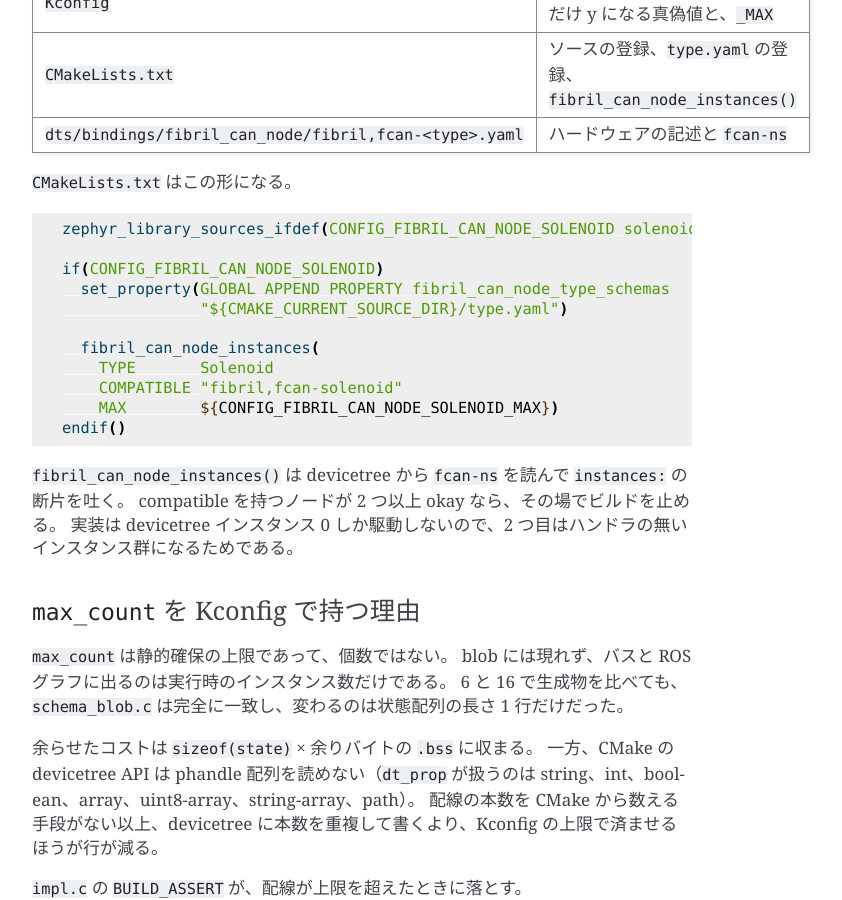
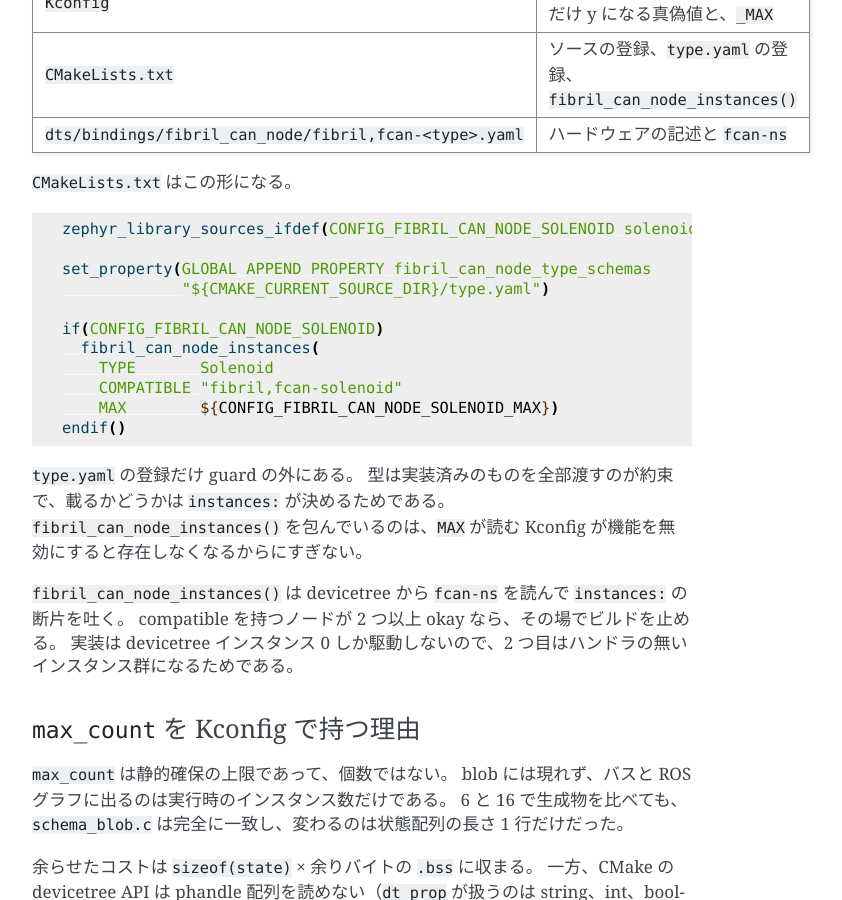
Before and after one commit to ForteFibre/fibril_zephyr, a Sphinx documentation site: the page built from doc/apps.md, in a window 1280 px wide and 900 px high, scrolled down 2915 px. Shown: the whole window, without its empty margins (388-1230 px from the left). Built offline with Sphinx 7.4.7, drawn with Linux system fonts in a browser that asks for light colours.

Commit message:
fix(lib/fibril_can_node): type.yaml の登録を devicetree の有無から切り離す
instances の生成を入れたとき、型スキーマの登録まで一緒に guard の中へ
入れてしまった。型は実装済みのものを全部渡し、参照されないものは codegen
が落とすという約束なので、ここで絞ると何が載るかを決める場所がまた 2 つに
なる。guard が要るのは MAX が読む Kconfig のためだけである。

Co-Authored-By: Claude Opus 5 (1M context) <noreply@anthropic.com>

````diff
--- a/doc/apps.md
+++ b/doc/apps.md
@@ -120,16 +120,20 @@ schema はロボット 1 台の役割を述べるもので、基板 1 枚を述
 ```cmake
 zephyr_library_sources_ifdef(CONFIG_FIBRIL_CAN_NODE_SOLENOID solenoid.c)
 
+set_property(GLOBAL APPEND PROPERTY fibril_can_node_type_schemas
+             "${CMAKE_CURRENT_SOURCE_DIR}/type.yaml")
+
 if(CONFIG_FIBRIL_CAN_NODE_SOLENOID)
-  set_property(GLOBAL APPEND PROPERTY fibril_can_node_type_schemas
-               "${CMAKE_CURRENT_SOURCE_DIR}/type.yaml")
-
   fibril_can_node_instances(
     TYPE       Solenoid
     COMPATIBLE "fibril,fcan-solenoid"
     MAX        ${CONFIG_FIBRIL_CAN_NODE_SOLENOID_MAX})
 endif()
 ```
+
+`type.yaml` の登録だけ guard の外にある。
+型は実装済みのものを全部渡すのが約束で、載るかどうかは `instances:` が決めるためである。
+`fibril_can_node_instances()` を包んでいるのは、`MAX` が読む Kconfig が機能を無効にすると存在しなくなるからにすぎない。
 
 `fibril_can_node_instances()` は devicetree から `fcan-ns` を読んで `instances:` の断片を吐く。
 compatible を持つノードが 2 つ以上 okay なら、その場でビルドを止める。
````
Also changed, not shown: 1 other file.
